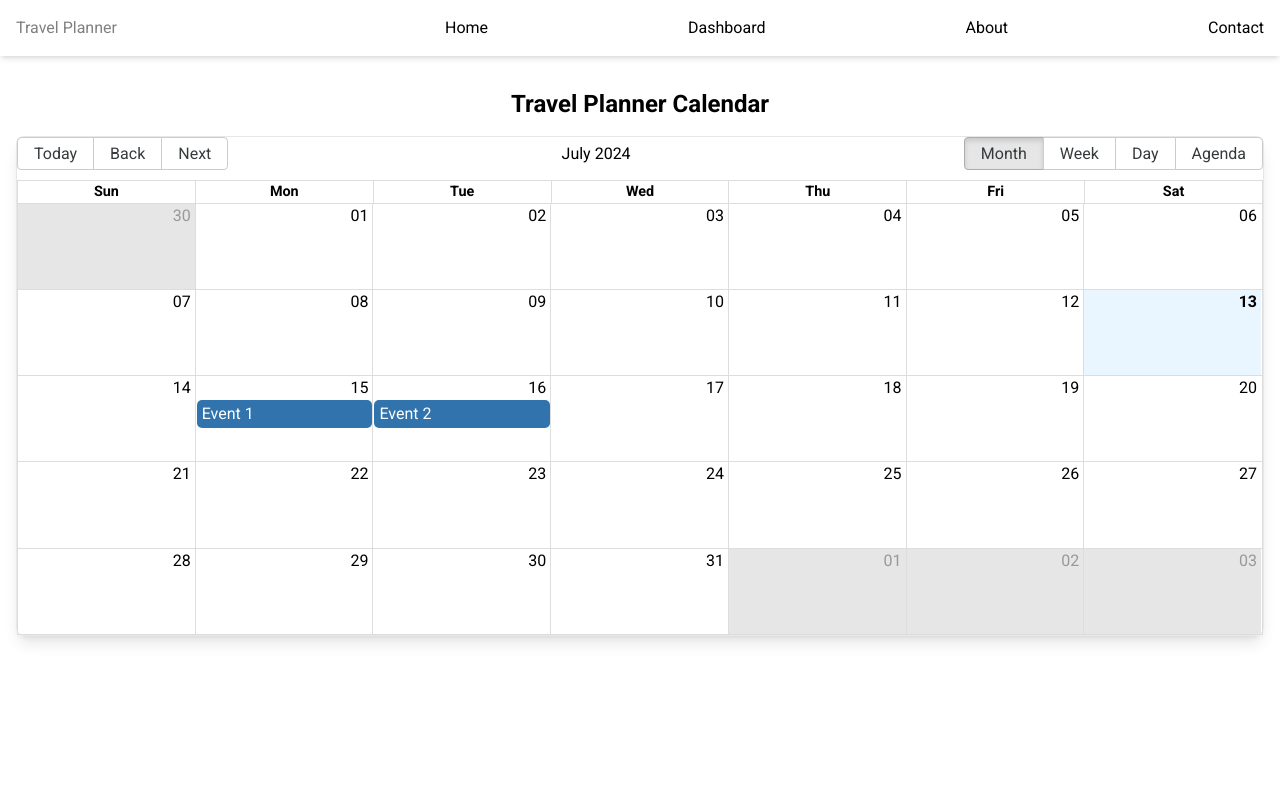
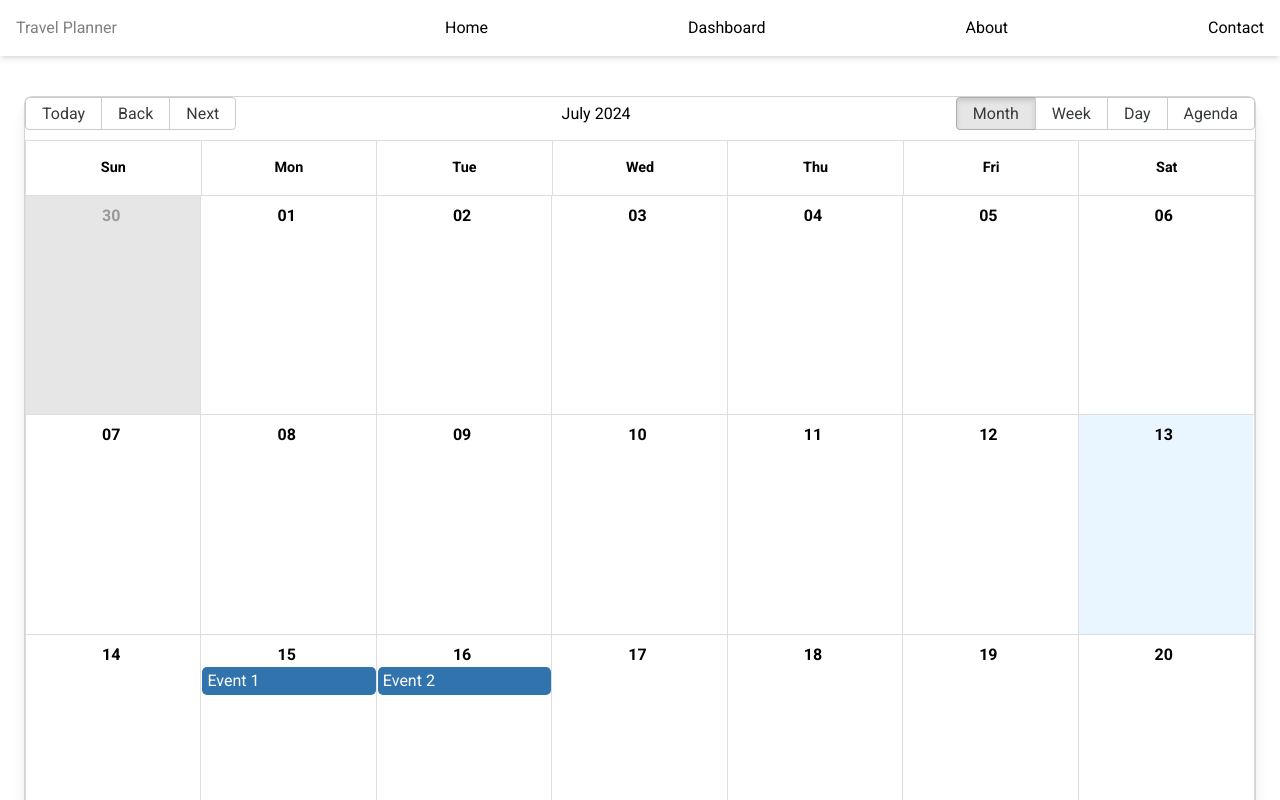
Before and after one commit to adamnhan/travelPlannerFrThisTime, a React (Create React App) app: page /calendar in a window 1280 px wide. Shown: the top 800 px of the page. Built offline with nearby package versions, Linux system fonts and the light colour scheme.

Commit message:
added basic calendar

```diff
--- /dev/null
+++ b/src/css/CalendarPage.css
@@ -0,0 +1,29 @@
+/* CalendarPage.css */
+
+/* Center the date numbers in the top middle of each cell */
+.custom-calendar .rbc-date-cell {
+    display: flex;
+    justify-content: center;
+    align-items: flex-start;
+    height: 100%;
+    padding-top: 0.5rem;
+    font-weight: bold;
+  }
+
+  /* Adjust the cell height if necessary */
+  .custom-calendar .rbc-time-content > * + * > * {
+    min-height: 4rem !important;
+  }
+
+  .custom-calendar .rbc-day-slot .rbc-time-slot {
+    height: 4rem !important;
+    border-bottom: 1px solid #e2e8f0; /* Tailwind color for gray-300 */
+  }
+
+  .custom-calendar .rbc-time-header-content {
+    border-bottom: 1px solid #e2e8f0; /* Tailwind color for gray-300 */
+  }
+
+  .custom-calendar .rbc-header {
+    padding: 1rem 0;
+  }
--- a/src/pages/CalendarPage.js
+++ b/src/pages/CalendarPage.js
@@ -2,6 +2,7 @@ import React, { useState, useEffect } from 'react';
 import { Calendar, momentLocalizer } from 'react-big-calendar';
 import moment from 'moment';
 import 'react-big-calendar/lib/css/react-big-calendar.css';
+import '../css/CalendarPage.css';
 
 const localizer = momentLocalizer(moment);
 
@@ -9,9 +10,7 @@ const CalendarPage = () => {
   const [events, setEvents] = useState([]);
 
   useEffect(() => {
-    // Fetch events from the backend (for later integration)
     const fetchEvents = async () => {
-      // Simulate fetching events from the backend
       const mockEvents = [
         {
           id: 1,
@@ -48,23 +47,29 @@ const CalendarPage = () => {
     alert(event.title);
   };
 
+  const formats = {
+    timeGutterFormat: (date, culture, localizer) =>
+      localizer.format(date, 'h a', culture), // Change time format to 'h a'
+  };
+
   return (
-    <div className="p-4">
-      <h1 className="text-2xl font-bold mb-4 text-center">Travel Planner Calendar</h1>
+    <div className="container mx-auto p-6 bg-white rounded-lg shadow-md">
       <div className="flex justify-center">
         <Calendar
           localizer={localizer}
           events={events}
           startAccessor="start"
           endAccessor="end"
-          style={{ height: 500, width: '100%' }}
+          style={{ height: 1200, width: '100%' }}
           selectable
           onSelectSlot={handleSelectSlot}
           onSelectEvent={handleSelectEvent}
-          className="shadow-lg border border-gray-200 rounded-lg"
+          className="shadow-lg border border-gray-300 rounded-lg custom-calendar"
+          formats={formats}
         />
       </div>
     </div>
   );
 };
+
 export default CalendarPage;
```
